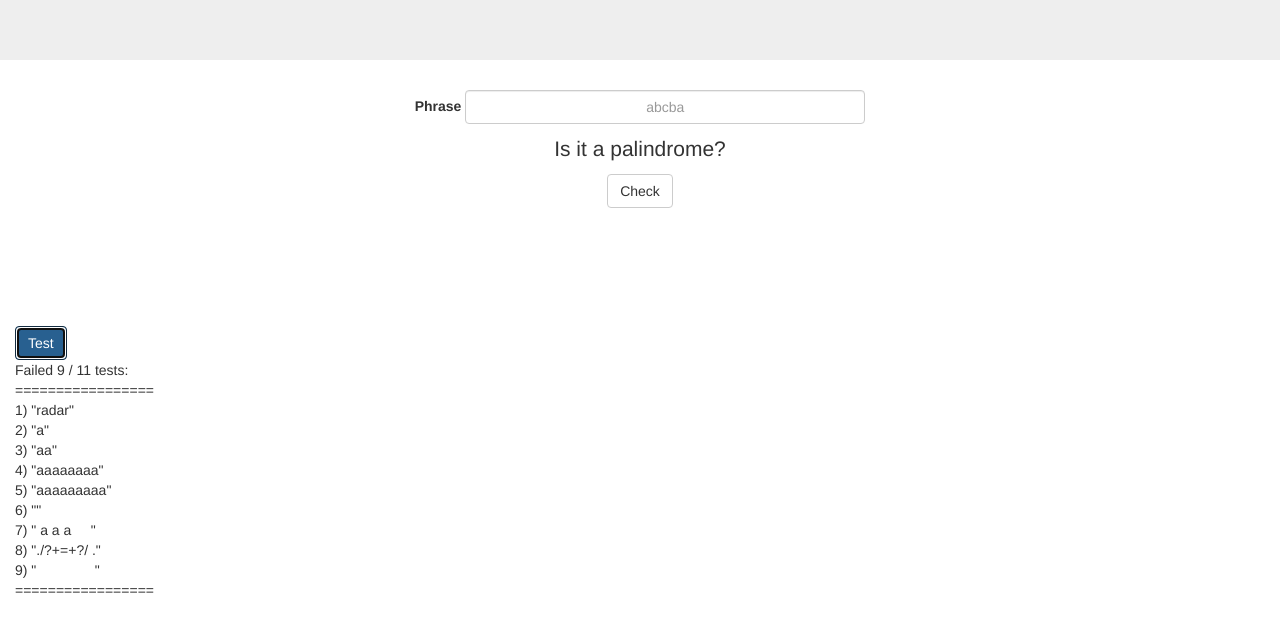
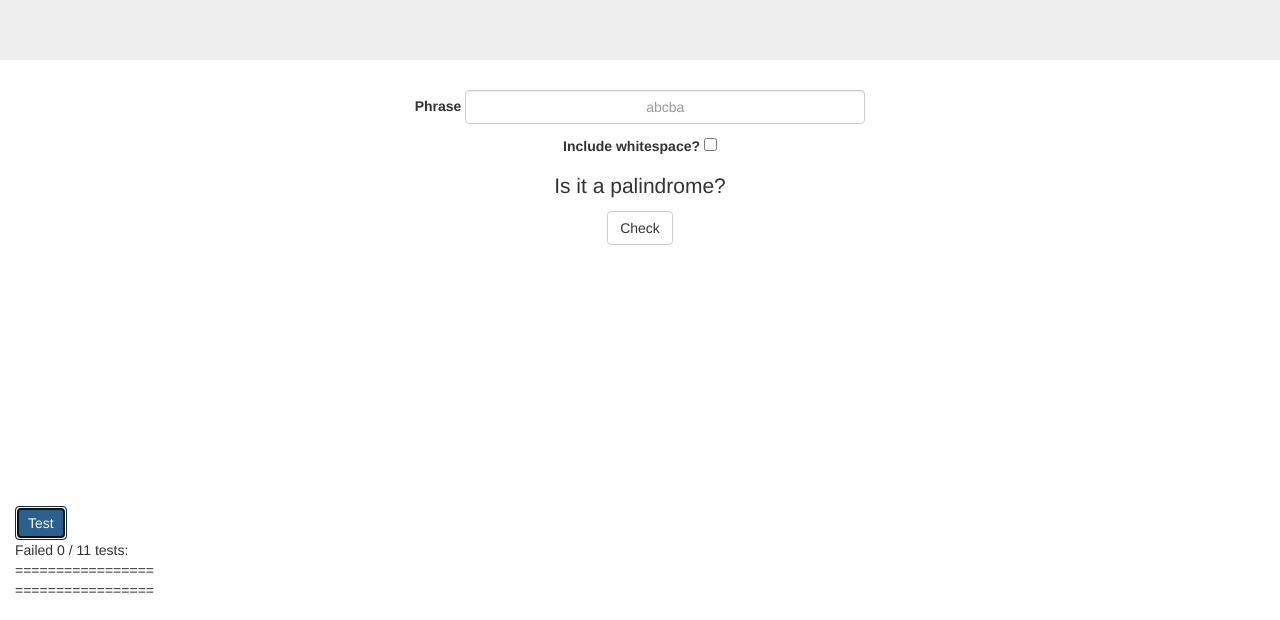
Before and after one commit to zsam56/web-dev-challenge, a plain HTML site: page index.html in a window 1280 px wide. Both pictures are taken after a click on the button "Test". Shown: the part 180-800 px from the top of the page. Drawn offline with Linux system fonts and the light colour scheme.

Commit message:
committed from wrong directory

```diff
--- a/css/main.css
+++ b/css/main.css
@@ -24,3 +24,8 @@
 .alert {
 	display: none;
 }
+
+.space-check-container{
+	margin-top: 10px;
+	display: block;
+}
--- a/index.html
+++ b/index.html
@@ -21,6 +21,10 @@
 			<div class="form-group">
 				<label for="phrase-input">Phrase</label>
 				<input id="phrase-input" class="text-center form-control" type="text" placeholder="abcba">
+				<div class="space-check-container">
+					<label for="space-check">Include whitespace?</label>
+					<input id="space-check" type="checkbox">
+				</div>
 			</div>
 			<p class="feedback">Is it a palindrome?</p>
 			<button class="btn btn-default">Check</button>
--- a/js/main.js
+++ b/js/main.js
@@ -8,7 +8,8 @@
  *
  */
 function RemoveWhitespace(phrase) {
-	// TODO
+	//reg ex to remove any whitespace in the phrase
+	phrase = phrase.replace(/\s/g, "");
 	return phrase;
 }
 
@@ -21,7 +22,32 @@ function RemoveWhitespace(phrase) {
  *
  */
 function IsItAPalindrome(phrase) {
-	// TODO
+	phrase.toLowerCase();
+	//if length is 0 or 1 it must be a palindrome
+	if (phrase.length == 0 || phrase.length == 1){
+		return true;
+	}
+	//if length is 2 just compare both chars
+	else if (phrase.length == 2){
+		var array = phrase.split("");
+		return array[0] === array[1];
+	} else{
+		//split the string in half
+		var mid = phrase.length / 2;
+		var first_half = phrase.substring(0, mid);
+		if (phrase.length % 2 != 0){
+			var end_half = phrase.substring(mid+1);
+		} else{
+			var end_half = phrase.substring(mid);
+		}
+		//reverse the end half
+		var end_array = end_half.split("");
+		var rev = end_array.reverse();
+		var end_reverse = rev.join("");
+		//compare the first half and the reversed half
+		return first_half === end_reverse;
+
+	}
 	return false;
 }
 
@@ -69,8 +95,11 @@ function FormSubmitted(e) {
 	let phraseInput = document.getElementById("phrase-input");
 	let phrase = phraseInput.value;
 
-	// Remove the whitespace from the phrase
-	phrase = RemoveWhitespace(phrase);
+	// Only remove the whitespace if the user has not checked the box
+	let spaceCheck = document.getElementById("space-check");
+	if (!spaceCheck.checked){
+		phrase = RemoveWhitespace(phrase);
+	}
 
 	// See if its a palidrome
 	let isPalidrome = IsItAPalindrome(phrase);
@@ -266,8 +295,8 @@ function Test(displayOnPage) {
 	// Run tests
 	for (let i = 0; i < numTests; i++) {
 		let currentTest = tests[i];
-
-		if (currentTest.expectedResult != IsItAPalindrome(currentTest.phrase)) {
+		phrase = RemoveWhitespace(currentTest.phrase);
+		if (currentTest.expectedResult != IsItAPalindrome(phrase)) {
 			// Hold on to phrases handled incorrectly
 			incorrectlyHandled.push(currentTest.phrase);
 		}
```
